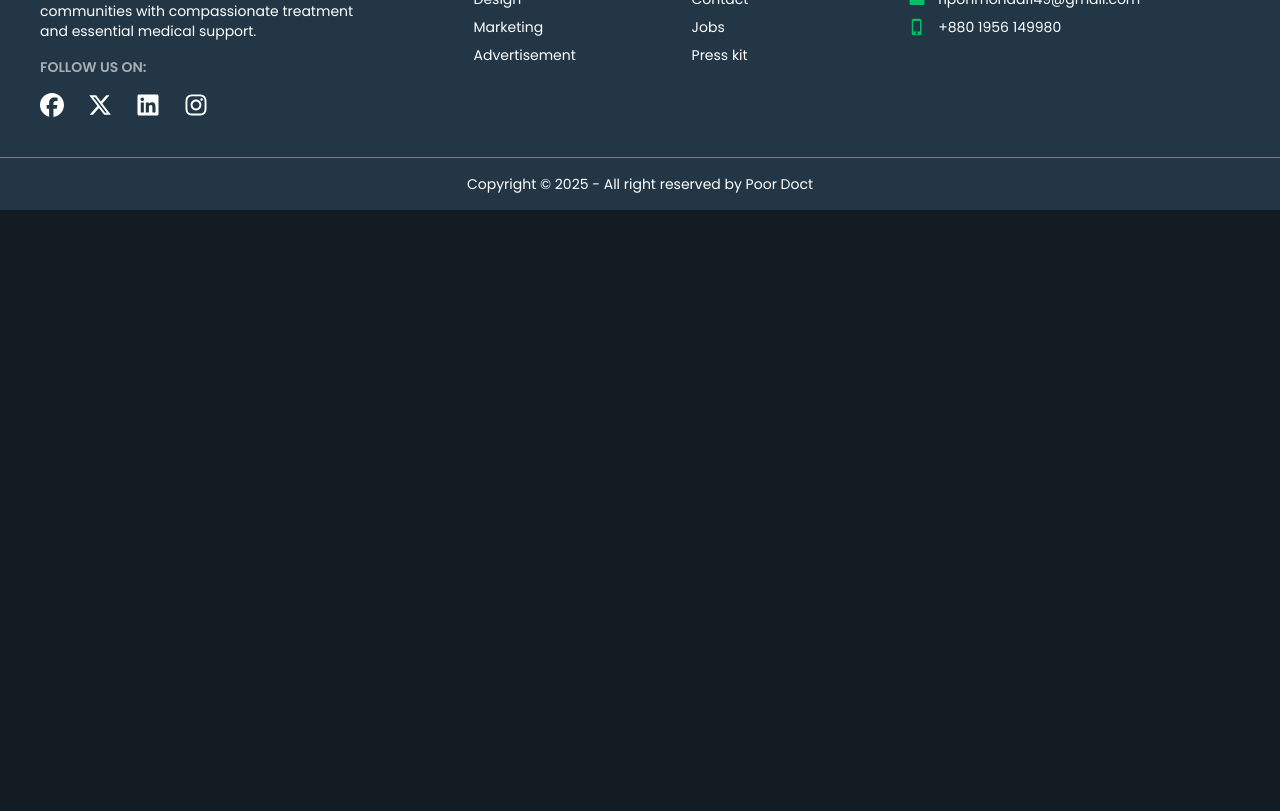
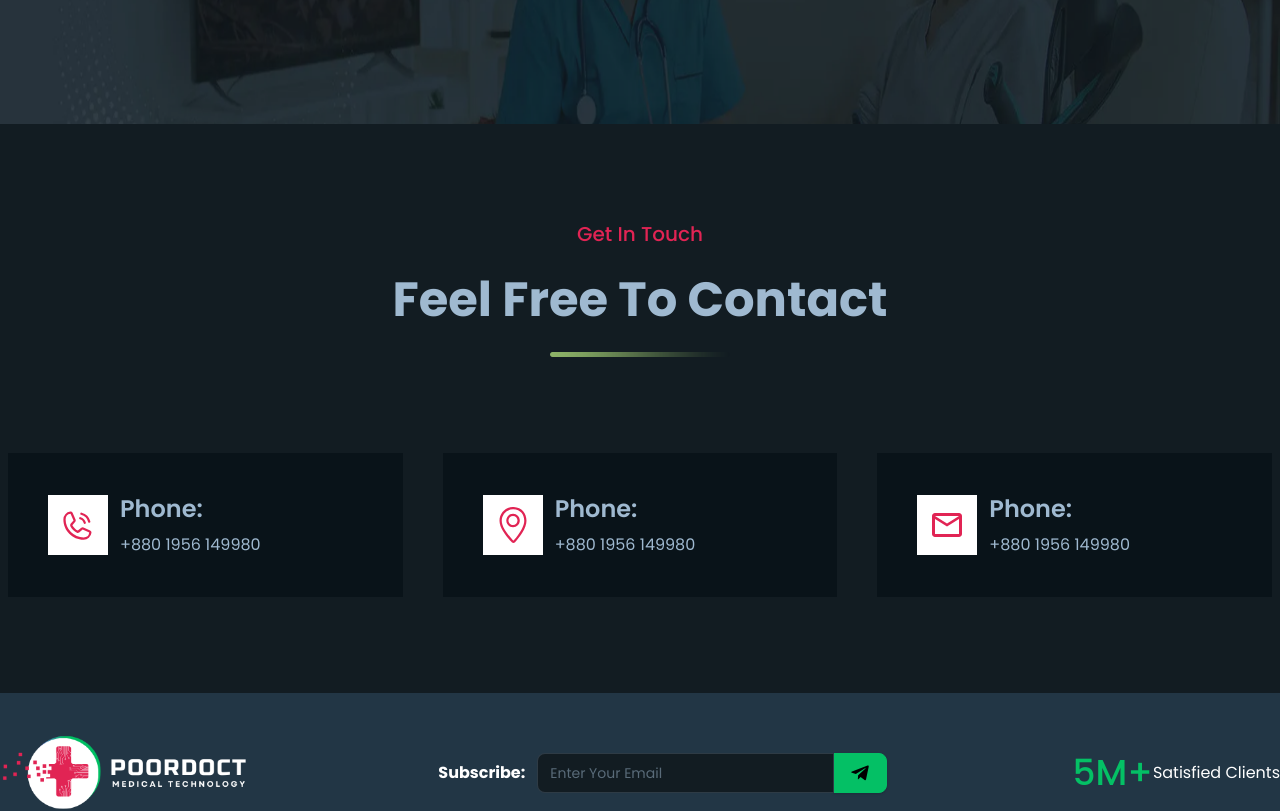
Before and after one commit to riponmondalbd/poor-doct, a React (Vite) app in the folder poor-doct-client/: page /contact in a window 1280 px wide. Shown: the part 400-1211 px from the top of the page. Before the commit the page ends 800 px from the top, so only its background shows below. Built offline with nearby package versions, Linux system fonts and the light colour scheme; what tailwindcss-animated would draw is missing.

Commit message:
complete contact details

```diff
--- a/poor-doct-client/src/pages/Contact/Contact/Contact.jsx
+++ b/poor-doct-client/src/pages/Contact/Contact/Contact.jsx
@@ -1,9 +1,13 @@
 import React from "react";
+import PageTopSection from "../../../components/PageTopSection/PageTopSection";
+import ContactDetails from "../ContactDetails/ContactDetails";
 
 const Contact = () => {
   return (
     <div>
       <title>Poor Doct | Contact</title>
+      <PageTopSection title={"Contact"} />
+      <ContactDetails />
     </div>
   );
 };
--- /dev/null
+++ b/poor-doct-client/src/pages/Contact/ContactDetails/ContactDetails.jsx
@@ -0,0 +1,47 @@
+import React from "react";
+import { MdOutlineMailOutline } from "react-icons/md";
+import { PiPhoneCall } from "react-icons/pi";
+import { SlLocationPin } from "react-icons/sl";
+import SectionTitle from "../../../components/SectionTitle/SectionTitle";
+
+const ContactDetails = () => {
+  return (
+    <div className="max-w-7xl mx-auto px-2 pb-24">
+      <SectionTitle
+        heading={"Get In Touch"}
+        subHeading={"Feel Free To Contact"}
+      />
+      <div className="grid md:grid-cols-2 lg:grid-cols-3 gap-10">
+        <div className=" bg-base-300 p-10 flex gap-3 items-center">
+          <div>
+            <PiPhoneCall className="text-6xl text-[#e12454] bg-white p-3" />
+          </div>
+          <div>
+            <h1 className="text-2xl font-semibold mb-2">Phone:</h1>
+            <p> +880 1956 149980</p>
+          </div>
+        </div>
+        <div className=" bg-base-300 p-10 flex gap-3 items-center">
+          <div>
+            <SlLocationPin className="text-6xl text-[#e12454] bg-white p-3" />
+          </div>
+          <div>
+            <h1 className="text-2xl font-semibold mb-2">Phone:</h1>
+            <p> +880 1956 149980</p>
+          </div>
+        </div>
+        <div className=" bg-base-300 p-10 flex gap-3 items-center">
+          <div>
+            <MdOutlineMailOutline className="text-6xl text-[#e12454] bg-white p-3" />
+          </div>
+          <div>
+            <h1 className="text-2xl font-semibold mb-2">Phone:</h1>
+            <p> +880 1956 149980</p>
+          </div>
+        </div>
+      </div>
+    </div>
+  );
+};
+
+export default ContactDetails;
```
